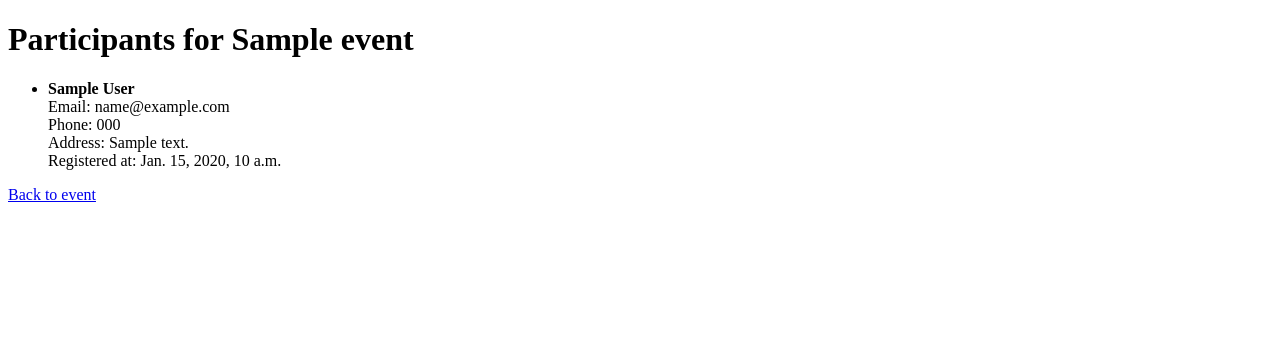
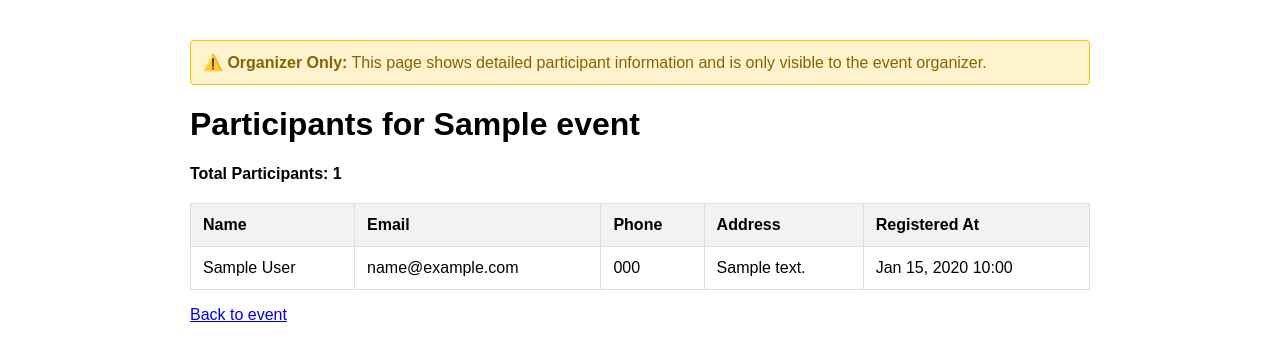
Before and after one commit to nirvanajoshi/Project-II, a Django app: page /events/1/participants/ in a window 1280 px wide. Shown: the top 361 px of the page. Run offline with Django 5.2, Linux system fonts and the light colour scheme; a user stored in the database is signed in; tables that the repository leaves empty hold one stand-in row (values such as "Sample post").

Commit message:
Add particapent limit and other Orginizer features

```diff
--- a/events/forms.py
+++ b/events/forms.py
@@ -4,10 +4,11 @@ from .models import Event
 class EventForm(forms.ModelForm):
     class Meta:
         model = Event
-        fields = ['title', 'description', 'category', 'date', 'time', 'location']
+        fields = ['title', 'description', 'category', 'date', 'time', 'location', 'max_participants']
         widgets = {
             'date': forms.DateInput(attrs={'type': 'date'}),
             'time': forms.TimeInput(attrs={'type': 'time'}),
+            'max_participants': forms.NumberInput(attrs={'type': 'number', 'min': '1', 'placeholder': 'Leave empty for unlimited'}),
         }
 
 
--- a/events/models.py
+++ b/events/models.py
@@ -43,12 +43,25 @@ class Event(models.Model):
         on_delete=models.SET_NULL,
         related_name='events'
     )
+    max_participants = models.PositiveIntegerField(null=True, blank=True, help_text="Leave blank for unlimited participants")
 
     def __str__(self):
         return self.title
 
     def is_registered(self, user):
         return self.participants.filter(pk=user.pk).exists()
+
+    def is_full(self):
+        """Check if event has reached max participants"""
+        if self.max_participants is None:
+            return False
+        return self.participants.count() >= self.max_participants
+
+    def get_available_spots(self):
+        """Get number of available spots"""
+        if self.max_participants is None:
+            return None
+        return self.max_participants - self.participants.count()
 
     def tickets_sold(self):
         # Sum of confirmed bookings for this event
--- a/events/templates/events/event_participants.html
+++ b/events/templates/events/event_participants.html
@@ -2,21 +2,70 @@
 <html>
   <head>
     <title>Registered participants</title>
+    <style>
+      body {
+        font-family: Arial, sans-serif;
+        max-width: 900px;
+        margin: 20px auto;
+        padding: 20px;
+      }
+      table {
+        width: 100%;
+        border-collapse: collapse;
+        margin-top: 20px;
+      }
+      th, td {
+        border: 1px solid #ddd;
+        padding: 12px;
+        text-align: left;
+      }
+      th {
+        background-color: #f2f2f2;
+        font-weight: bold;
+      }
+      tr:nth-child(even) {
+        background-color: #f9f9f9;
+      }
+      .organizer-only {
+        background-color: #fff3cd;
+        border: 1px solid #ffc107;
+        color: #856404;
+        padding: 12px;
+        border-radius: 4px;
+        margin-bottom: 15px;
+      }
+    </style>
   </head>
   <body>
+    <div class="organizer-only">
+      <strong>⚠️ Organizer Only:</strong> This page shows detailed participant information and is only visible to the event organizer.
+    </div>
+
     <h1>Participants for {{ event.title }}</h1>
     {% if registrations %}
-    <ul>
-      {% for reg in registrations %}
-      <li>
-        <strong>{{ reg.full_name|default:reg.user.username }}</strong><br />
-        Email: {{ reg.email|default:reg.user.email }}<br />
-        Phone: {{ reg.phone }}<br />
-        Address: {{ reg.address }}<br />
-        Registered at: {{ reg.registered_at }}
-      </li>
-      {% endfor %}
-    </ul>
+    <p><strong>Total Participants: {{ registrations.count }}</strong></p>
+    <table>
+      <thead>
+        <tr>
+          <th>Name</th>
+          <th>Email</th>
+          <th>Phone</th>
+          <th>Address</th>
+          <th>Registered At</th>
+        </tr>
+      </thead>
+      <tbody>
+        {% for reg in registrations %}
+        <tr>
+          <td>{{ reg.full_name|default:reg.user.username }}</td>
+          <td>{{ reg.email|default:reg.user.email }}</td>
+          <td>{{ reg.phone|default:"-" }}</td>
+          <td>{{ reg.address|default:"-" }}</td>
+          <td>{{ reg.registered_at|date:"M d, Y H:i" }}</td>
+        </tr>
+        {% endfor %}
+      </tbody>
+    </table>
     {% else %}
     <p>No participants have registered yet.</p>
     {% endif %}
--- a/events/views.py
+++ b/events/views.py
@@ -81,7 +81,16 @@ def create_event(request):
 def event_detail(request, event_id):
     event = get_object_or_404(Event, pk=event_id)
     is_registered = request.user.is_authenticated and event.is_registered(request.user)
-    return render(request, 'events/event_detail.html', {'event': event, 'is_registered': is_registered})
+    participant_count = event.participants.count()
+    is_full = event.is_full()
+    available_spots = event.get_available_spots()
+    return render(request, 'events/event_detail.html', {
+        'event': event,
+        'is_registered': is_registered,
+        'participant_count': participant_count,
+        'is_full': is_full,
+        'available_spots': available_spots
+    })
 
 
 @login_required
@@ -206,13 +215,24 @@ def delete_event(request, event_id):
 def register_for_event(request, event_id):
     from .forms import RegistrationForm
     from .models import Notification
+    from django.contrib import messages
 
     event = get_object_or_404(Event, pk=event_id)
+
+    # Check if event is already full
+    if event.is_full() and not event.is_registered(request.user):
+        messages.error(request, f'Sorry! {event.title} has reached the maximum number of participants.')
+        return redirect('event_detail', event_id=event.id)
 
     # show form to collect participant details
     if request.method == 'POST':
         form = RegistrationForm(request.POST)
         if form.is_valid():
+            # Double-check event is not full
+            if event.is_full() and not event.is_registered(request.user):
+                messages.error(request, f'Sorry! {event.title} has reached the maximum number of participants.')
+                return redirect('event_detail', event_id=event.id)
+
             reg, created = Registration.objects.get_or_create(user=request.user, event=event)
             reg.full_name = form.cleaned_data.get('full_name')
             reg.email = form.cleaned_data.get('email')
@@ -228,6 +248,7 @@ def register_for_event(request, event_id):
                     message=f"{request.user.username} registered for {event.title}."
                 )
 
+            messages.success(request, f'You have successfully registered for {event.title}!')
             return redirect('event_detail', event_id=event.id)
     else:
         form = RegistrationForm()
@@ -246,9 +267,9 @@ def cancel_registration(request, event_id):
 def event_participants(request, event_id):
     event = get_object_or_404(Event, pk=event_id)
     from .models import Registration
-    # only show full list to organizer or staff; other users see their own registration
-    if request.user == event.created_by or request.user.is_staff:
-        registrations = Registration.objects.filter(event=event).order_by('registered_at')
-    else:
-        registrations = Registration.objects.filter(event=event, user=request.user)
+    # Only allow organizer and staff to view participant details
+    if request.user != event.created_by and not request.user.is_staff:
+        return redirect('event_detail', event_id=event.id)
+
+    registrations = Registration.objects.filter(event=event).order_by('registered_at')
     return render(request, 'events/event_participants.html', {'event': event, 'registrations': registrations})
```
Also changed, not shown: events/templates/events/event_detail.html (+51 -2 lines), events/templates/events/register_form.html (+66 -2 lines), events/migrations/0005_event_max_participants_alter_attendance_id_and_more.py (added).
